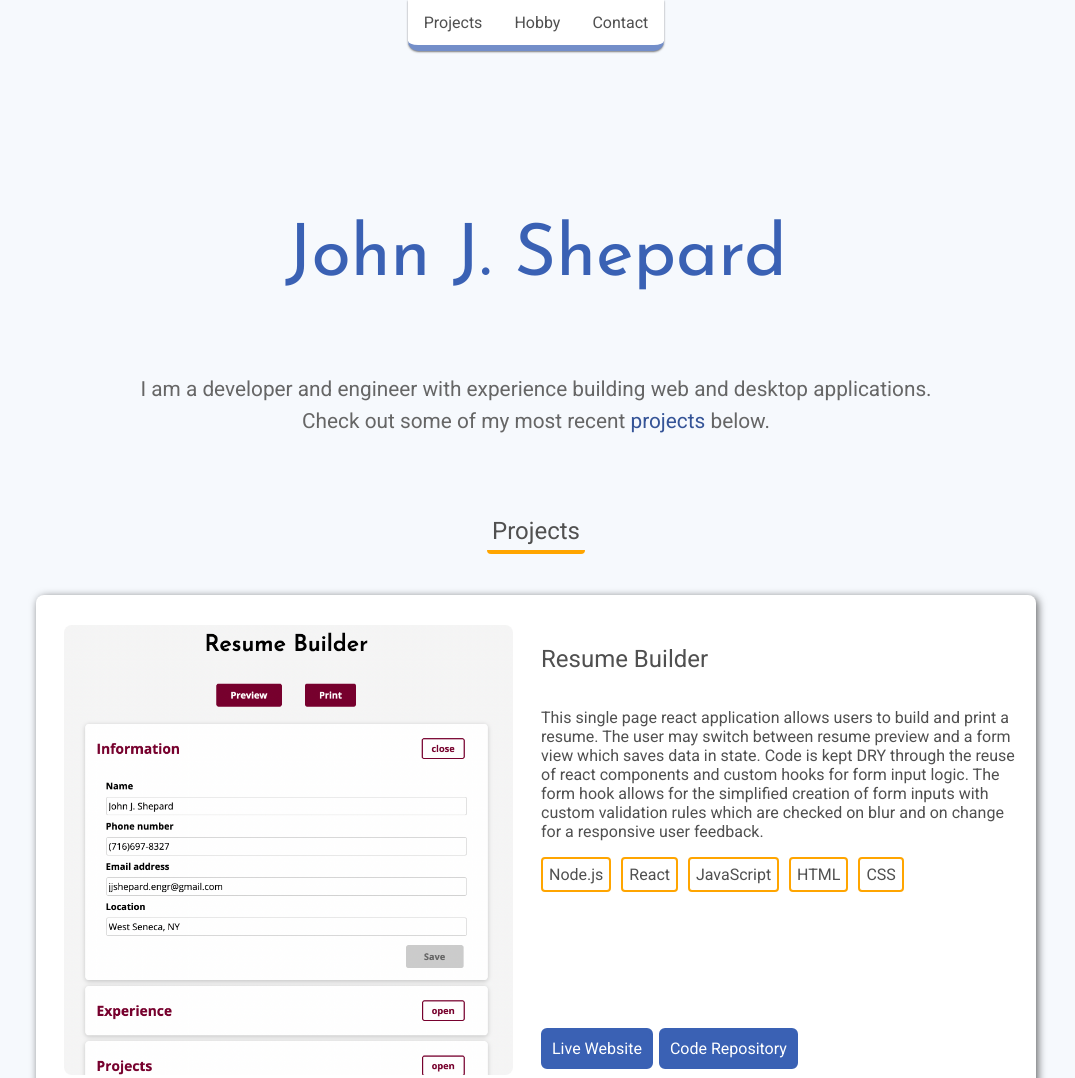
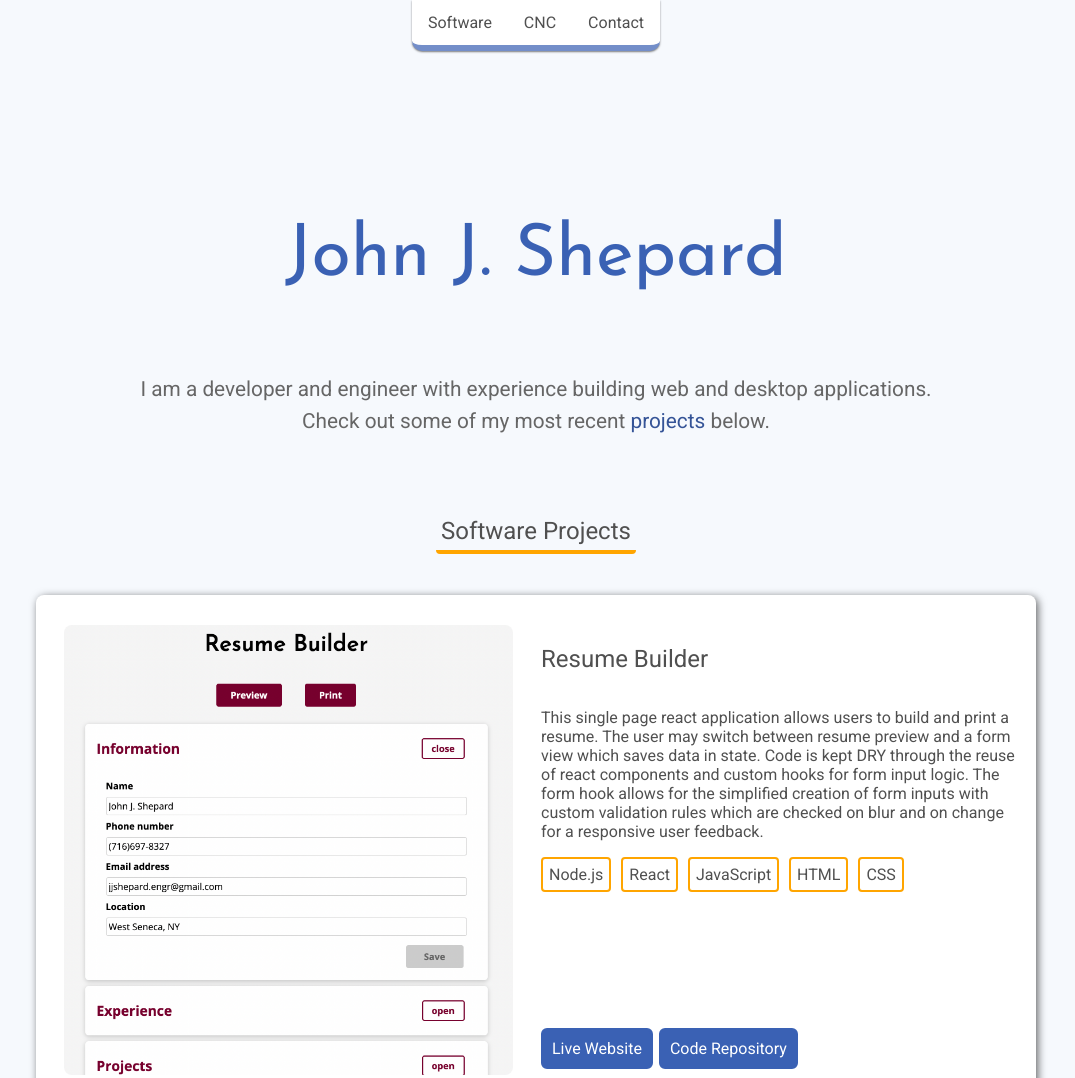
Before and after one commit to jjmakesthings/portfolio, a plain HTML site: page index.html in a window 1280 px wide. Shown: the top 1078 px of the page, without its empty margins (104-1179 px from the left). Drawn offline with Linux system fonts and the light colour scheme.

Commit message:
Update headers

```diff
--- a/index.html
+++ b/index.html
@@ -16,8 +16,8 @@
     <div id="container">
         <div id="nav-wrap">
             <nav id="topnav">
-                <a class="topnav__item" href="#main__a-projects">Projects</a>
-                <a class="topnav__item" href="#main__a-other">Hobby</a>
+                <a class="topnav__item" href="#main__a-projects">Software</a>
+                <a class="topnav__item" href="#main__a-other">CNC</a>
                 <a class="topnav__item" href="#main__a-contact">Contact</a>
             </nav>
         </div>
@@ -27,7 +27,7 @@
         </div>
         <div class="section">
             <a class="anchor" id='main__a-projects'></a>
-            <h1 class="section__title" id="projects"><span class="underline-title">Projects</span></h1>
+            <h1 class="section__title" id="projects"><span class="underline-title">Software Projects</span></h1>
 
             <div class="project__container">
                 <div class="project__image" id="cv-site-carousel">
@@ -122,7 +122,7 @@
 
         <div class="section">
             <a class="anchor" id='main__a-other'></a>
-            <h1 class="section__title"><span class="underline-title">Hobby</span></h1>
+            <h1 class="section__title"><span class="underline-title">CNC Projects</span></h1>
             <div class="project__container">
                 <div class="project__image" id="hobby-cnc-carousel">
                 </div>
```
